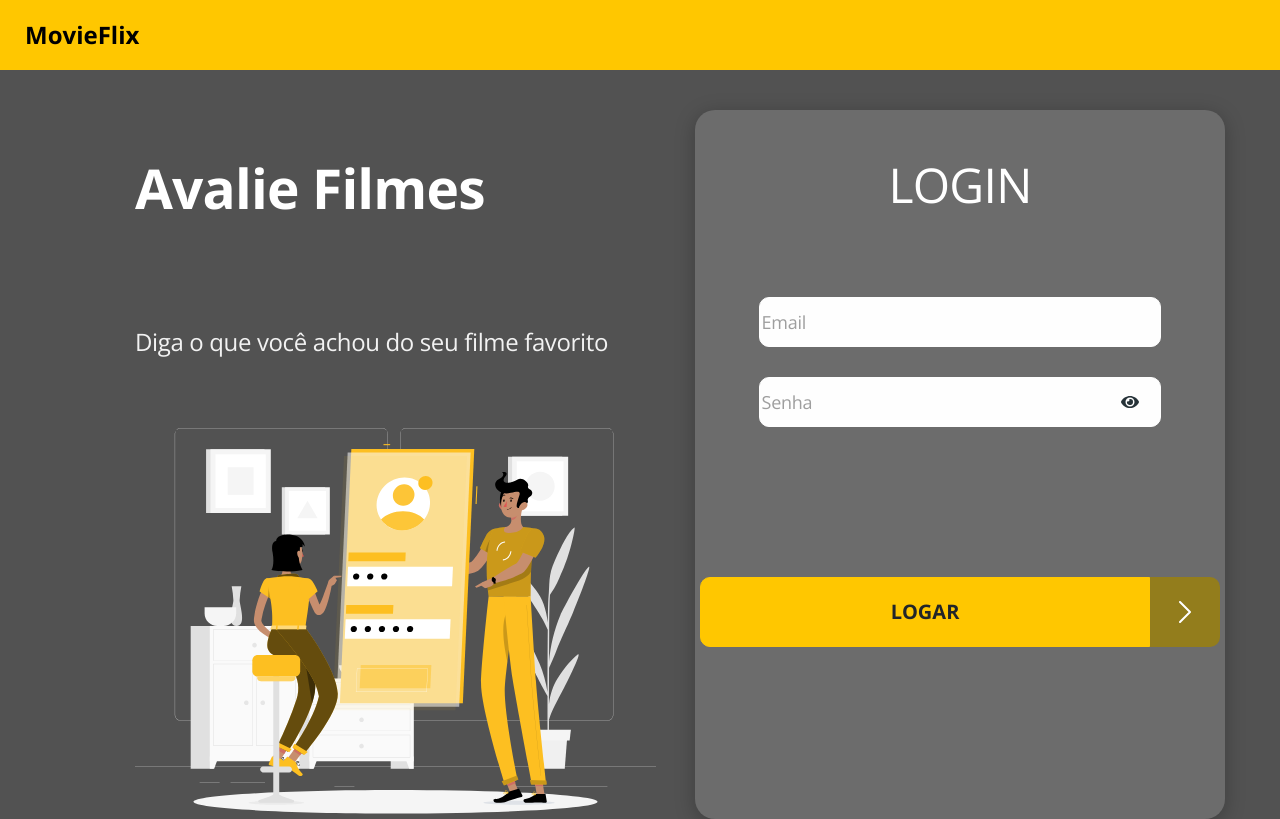
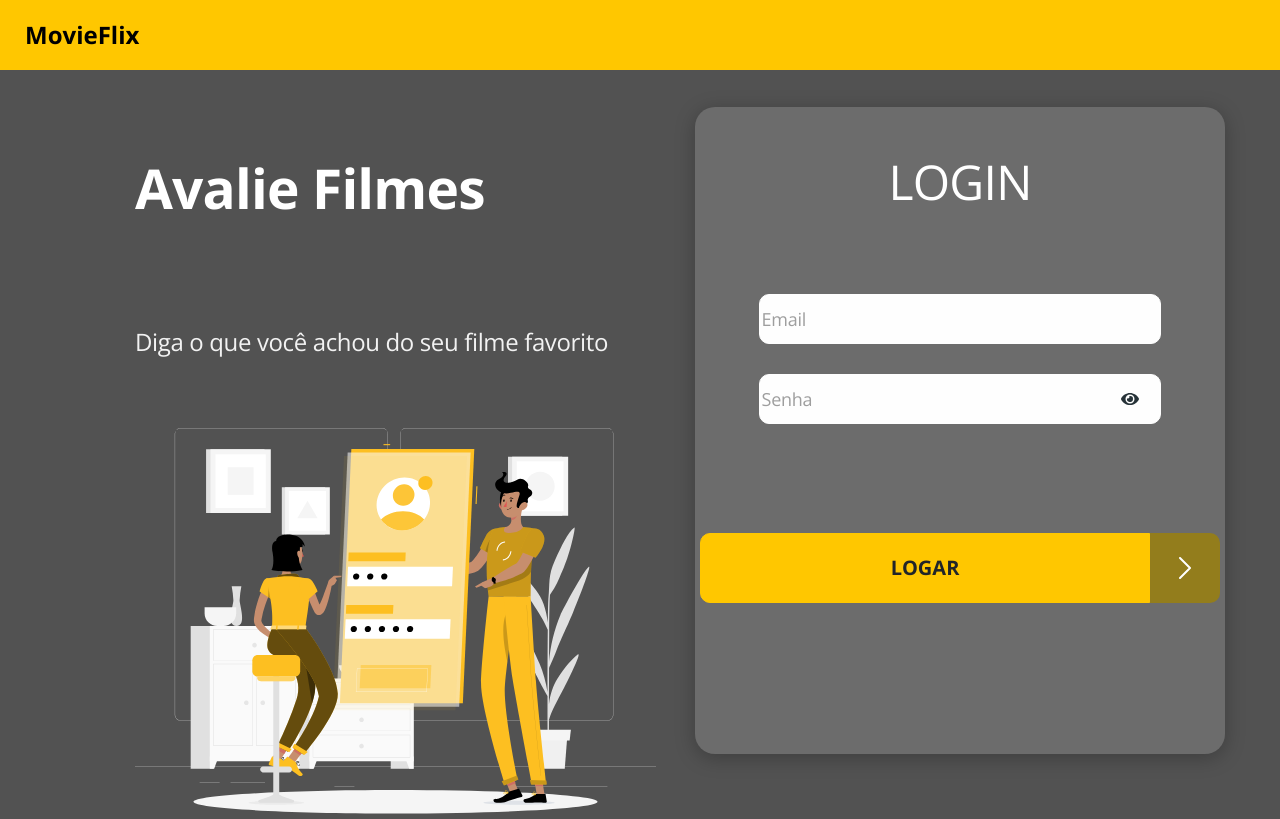
Before and after one commit to demiandinizdd/MovieFlix, a React (Create React App) app in the folder front-web/: page / in a window 1280 px wide. Built offline with nearby package versions, Linux system fonts and the light colour scheme; no server answers.

Commit message:
Fix: catalog layout

```diff
--- a/front-web/src/pages/Catalog/components/CardMovies/index.tsx
+++ b/front-web/src/pages/Catalog/components/CardMovies/index.tsx
@@ -15,7 +15,7 @@ const CardMovies = ({movie}: Props) => {
                 className="catalog-img"
             />
             <div className={"catalog-title"}>{movie.title}</div>
-            <span className={"catalog-ano"}>{movie.year}</span>
+            <span className={"catalog-year"}>{movie.year}</span>
             <h3 className={"catalog-subTitle"}>{movie.subTitle}</h3>
         </div>
     );
--- a/front-web/src/pages/Catalog/components/CardMovies/styles.css
+++ b/front-web/src/pages/Catalog/components/CardMovies/styles.css
@@ -1,11 +1,13 @@
 .catalog-content-card {
-    width: 270px;
-    height: 375px;
+    height: 100%;
+    width: fit-content;
     margin-left: 20px;
     background: #6C6C6C;
     box-shadow: 0px 4px 20px rgba(0, 0, 0, 0.25);
     border-radius: 10px;
     padding-top: 15px;
+    padding-bottom: 5px;
+    justify-content: center;
 }
 
 .catalog-img {
@@ -27,7 +29,7 @@
     margin-left: 15px;
 }
 
-.catalog-ano {
+.catalog-year {
     font-family: Open Sans;
     font-style: normal;
     font-weight: bold;
--- a/front-web/src/pages/Catalog/index.tsx
+++ b/front-web/src/pages/Catalog/index.tsx
@@ -24,7 +24,7 @@ const Catalog = () => {
     const getMovie = useCallback(() => {
         const params = {
             page: activePage,
-            size: 4,
+            size: 8,
             // genreId: filter?.genreId
         }
         setIsLoading(true);
--- a/front-web/src/pages/Login/styles.scss
+++ b/front-web/src/pages/Login/styles.scss
@@ -1,6 +1,6 @@
 .login-content {
-    margin-top: 40px;
-    padding: 8% 12% 6% 12%;
+    margin-top: 7%;
+    padding: 8% 12% 2% 12%;
     border-radius: 20px;
     text-align: center;
     align-content: center;
@@ -21,7 +21,7 @@
 }
 
 .login-button {
-    margin-top: 150px;
+    margin-top: 27%;
     margin-bottom: 140px;
     display: block;
     justify-content: center;
```
Also changed, not shown: 1 other file (tests, documents, lock files or other folders).
